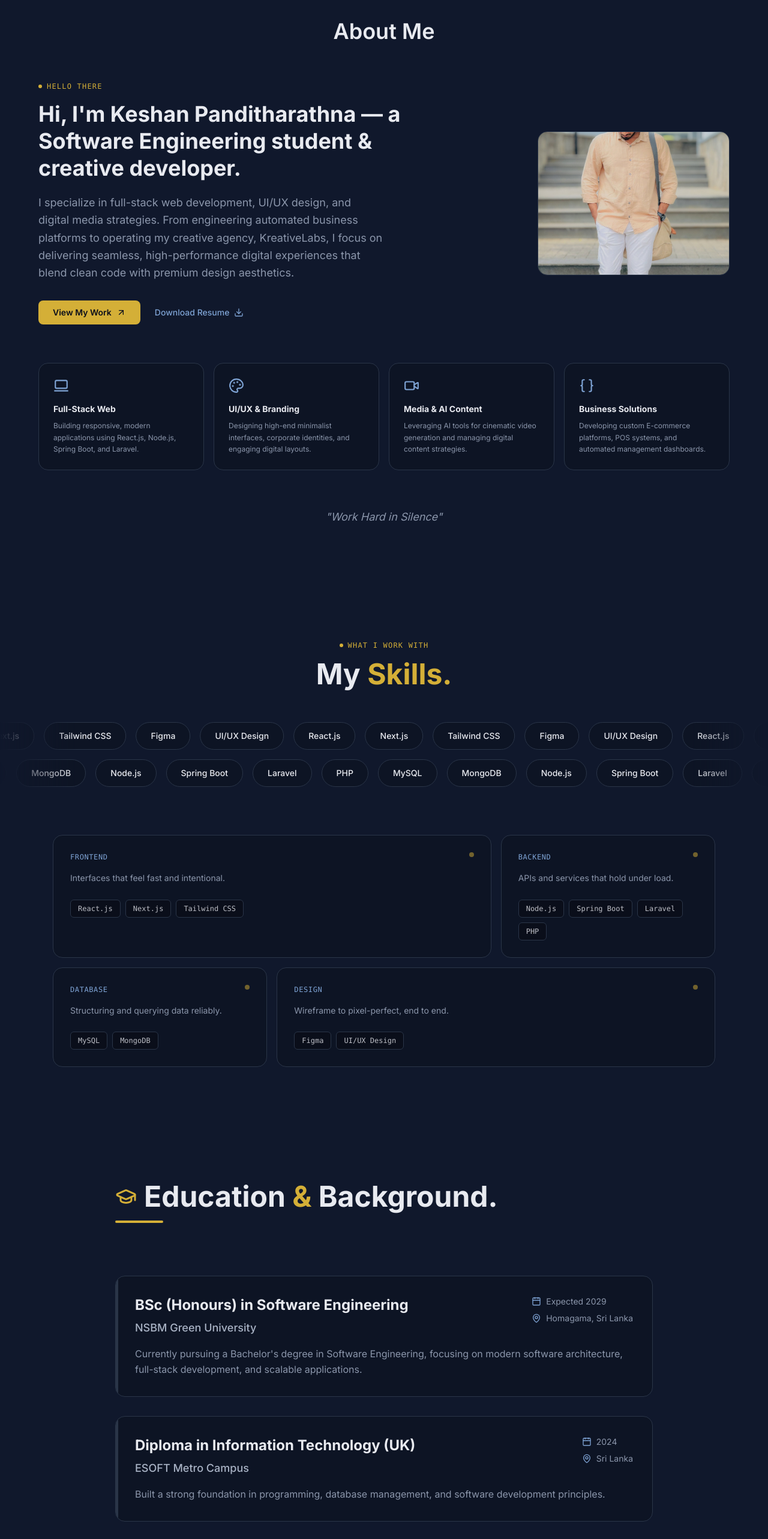
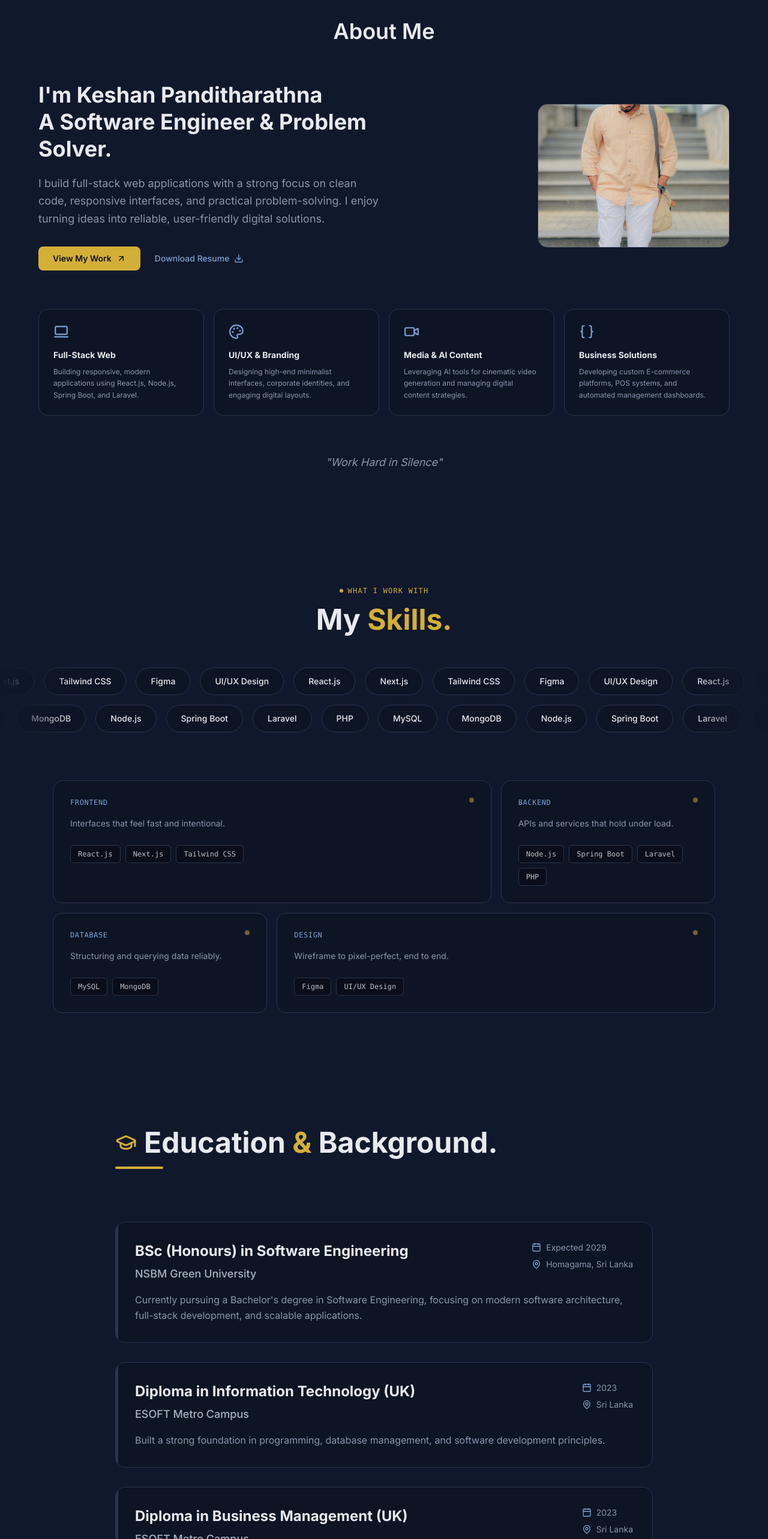
Before and after one commit to Keshpro/Keshanofficial_port, a Next.js app: page / in a window 1280 px wide. Shown: the part 880-3446 px from the top of the page at 60% size. Built offline with nearby package versions, Linux system fonts and the light colour scheme.

Commit message:
completed

```diff
--- a/app/components/About.tsx
+++ b/app/components/About.tsx
@@ -63,21 +63,13 @@ export default function About() {
             transition={{ duration: 0.5 }}
             className="lg:col-span-7"
           >
-            <p className="font-mono text-[#D4AF37] tracking-widest uppercase text-xs mb-4 flex items-center gap-2">
-              <span className="w-1.5 h-1.5 rounded-full bg-[#D4AF37] inline-block" />
-              Hello there
-            </p>
 
             <h3 className="text-2xl md:text-4xl font-bold text-[#e8eaf0] leading-tight mb-5">
-              Hi, I&apos;m Keshan Panditharathna — a Software Engineering student & creative developer.
+              I&apos;m Keshan Panditharathna <br></br> A Software Engineer & Problem Solver.
             </h3>
 
             <p className="text-[#8b96ab] text-base md:text-lg leading-relaxed mb-8 max-w-xl">
-              I specialize in full-stack web development, UI/UX design, and
-              digital media strategies. From engineering automated business
-              platforms to operating my creative agency, KreativeLabs, I focus
-              on delivering seamless, high-performance digital experiences
-              that blend clean code with premium design aesthetics.
+              I build full-stack web applications with a strong focus on clean code, responsive interfaces, and practical problem-solving. I enjoy turning ideas into reliable, user-friendly digital solutions.
             </p>
 
             <div className="flex items-center gap-6">
--- a/app/components/Education.tsx
+++ b/app/components/Education.tsx
@@ -17,15 +17,15 @@ const educationData = [
     id: 2,
     degree: "Diploma in Information Technology (UK)",
     institution: "ESOFT Metro Campus",
-    duration: "2024",
+    duration: "2023",
     location: "Sri Lanka",
     description: "Built a strong foundation in programming, database management, and software development principles."
   },
   {
     id: 3,
-    degree: "Diploma in Business Management",
+    degree: "Diploma in Business Management (UK)",
     institution: "ESOFT Metro Campus",
-    duration: "2023", // Oyata hari year eka methana update karanna puluwan
+    duration: "2023",
     location: "Sri Lanka",
     description: "Gained core knowledge in business operations, management principles, and organizational behavior."
   },
@@ -46,17 +46,14 @@ const certificationsData = [
     id: 1,
     title: "Figma Workshop",
     issuer: "NSBM Green University",
-    date: "2024" // Awashya nam date eka wenas karanna
+    date: "2025"
   },
-  /*
-  Example for future additions:
   {
     id: 2,
-    title: "CCNA Networking Basics",
+    title: "IT Support Desk Fundamentals",
     issuer: "Cisco Networking Academy",
-    date: "2025"
+    date: "2026"
   },
-  */
 ];
 
 export default function Education() {
```
